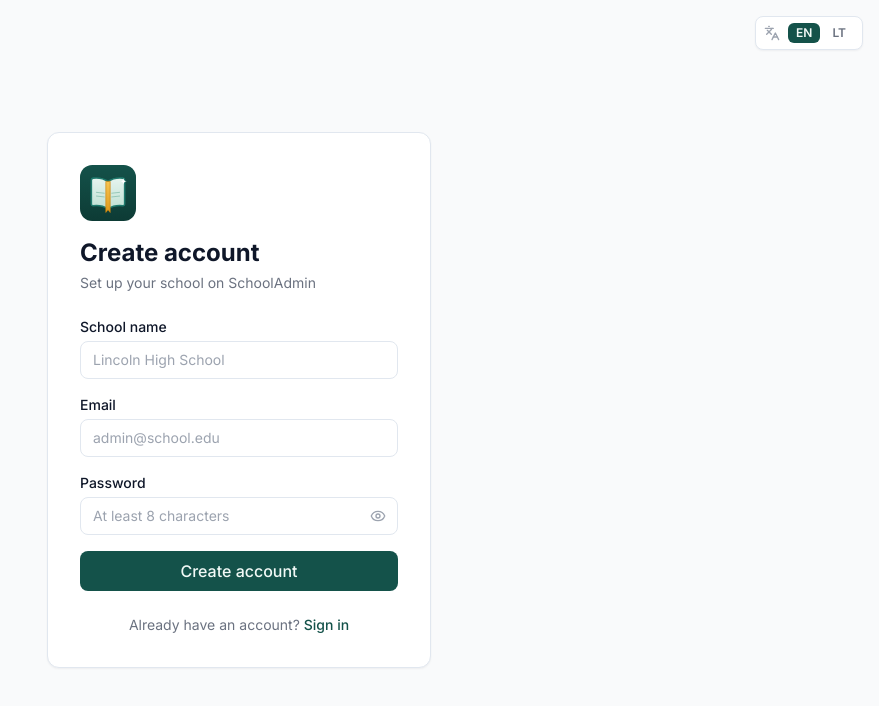
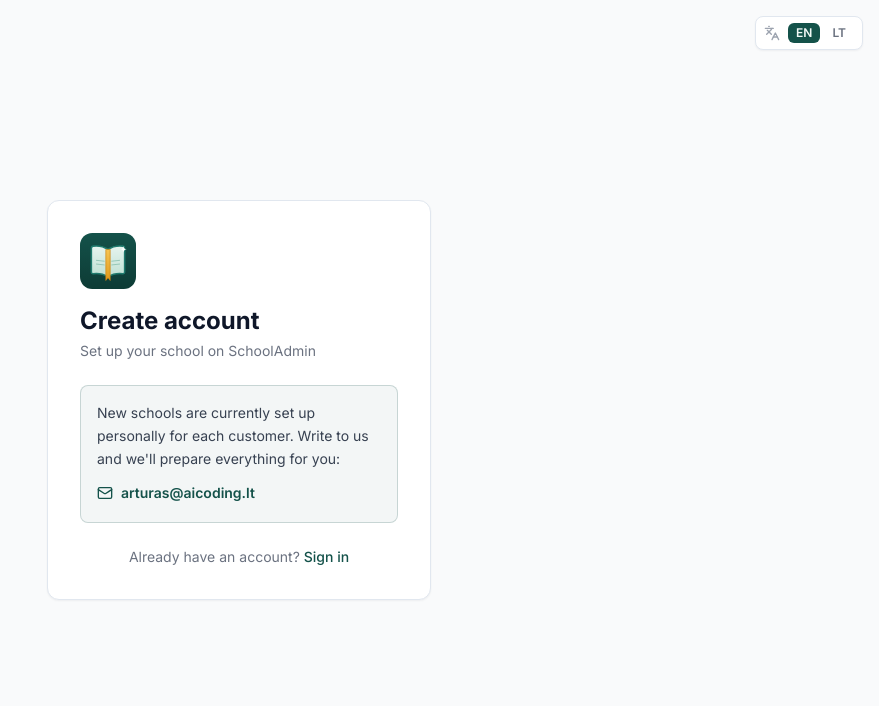
Before and after one commit to youraidev/school-admin-app, a React (Vite) app: page /login in a window 1280 px wide. Both pictures are taken after a click on the button "Register your school". Shown: the top 706 px of the page, without its empty margins (401-1280 px from the left). Built offline with nearby package versions, Linux system fonts and the light colour scheme; no server answers.

Commit message:
feat: implement manual onboarding for new schools and update registration messages

```diff
--- a/src/locales/en/auth.json
+++ b/src/locales/en/auth.json
@@ -17,6 +17,7 @@
     "creatingAccount": "Creating account...",
     "noAccount": "Don't have an account?",
     "registerSchool": "Register your school",
+    "registerManualInfo": "New schools are currently set up personally for each customer. Write to us and we'll prepare everything for you:",
     "haveAccount": "Already have an account?",
     "forgot": {
         "title": "Forgot password",
--- a/src/locales/en/errors.json
+++ b/src/locales/en/errors.json
@@ -10,6 +10,7 @@
     "INVALID_EMAIL": "Invalid email format",
     "INVALID_CREDENTIALS": "Invalid credentials",
     "REGISTER_FIELDS_REQUIRED": "School name, email, and password are required",
+    "REGISTRATION_DISABLED": "Self-registration is disabled. To register a new school, contact arturas@aicoding.lt",
     "PASSWORD_TOO_SHORT": "Password must be at least 8 characters",
     "PASSWORD_TOO_LONG": "Password must be 72 characters or fewer",
     "PASSWORDS_DO_NOT_MATCH": "Passwords do not match",
--- a/src/locales/lt/auth.json
+++ b/src/locales/lt/auth.json
@@ -17,6 +17,7 @@
     "creatingAccount": "Kuriama paskyra...",
     "noAccount": "Neturite paskyros?",
     "registerSchool": "Užregistruokite mokyklą",
+    "registerManualInfo": "Šiuo metu naujas mokyklas paruošiame asmeniškai kiekvienam klientui. Parašykite mums ir viską sutvarkysime už jus:",
     "haveAccount": "Jau turite paskyrą?",
     "forgot": {
         "title": "Pamiršote slaptažodį",
--- a/src/locales/lt/errors.json
+++ b/src/locales/lt/errors.json
@@ -10,6 +10,7 @@
     "INVALID_EMAIL": "Neteisingas el. pašto formatas",
     "INVALID_CREDENTIALS": "Neteisingi prisijungimo duomenys",
     "REGISTER_FIELDS_REQUIRED": "Mokyklos pavadinimas, el. paštas ir slaptažodis yra privalomi",
+    "REGISTRATION_DISABLED": "Savarankiška registracija išjungta. Dėl naujos mokyklos registracijos kreipkitės: arturas@aicoding.lt",
     "PASSWORD_TOO_SHORT": "Slaptažodį turi sudaryti bent 8 simboliai",
     "PASSWORD_TOO_LONG": "Slaptažodis negali būti ilgesnis nei 72 simboliai",
     "PASSWORDS_DO_NOT_MATCH": "Slaptažodžiai nesutampa",
--- a/src/pages/LoginPage.tsx
+++ b/src/pages/LoginPage.tsx
@@ -1,14 +1,18 @@
 import { useState, type FormEvent } from 'react';
 import { useNavigate, Link, useSearchParams } from 'react-router-dom';
 import { useTranslation } from 'react-i18next';
-import { Eye, EyeOff } from 'lucide-react';
+import { Eye, EyeOff, Mail } from 'lucide-react';
 import { useAuth } from '../contexts/AuthContext';
-import { loginUser, registerSchool } from '../lib/api';
+import { loginUser } from '../lib/api';
 import { getErrorCode, useErrorMessage } from '../i18n/errors';
 import { hasExplicitLanguageChoice } from '../i18n';
 import LanguageSwitcher from '../components/layout/LanguageSwitcher';
 
 type Mode = 'login' | 'register';
+
+// New schools are onboarded manually — the register view shows this contact
+// instead of a form (the API endpoint is disabled too, see server/routes/auth.ts)
+const ONBOARDING_EMAIL = 'arturas@aicoding.lt';
 
 export default function LoginPage() {
     const { t, i18n }     = useTranslation('auth');
@@ -18,7 +22,6 @@ export default function LoginPage() {
     const [searchParams]  = useSearchParams();
     const resetSuccess    = searchParams.get('reset') === '1';
     const [mode, setMode] = useState<Mode>('login');
-    const [schoolName, setSchoolName] = useState('');
     const [email, setEmail]           = useState('');
     const [password, setPassword]     = useState('');
     const [showPassword, setShowPassword] = useState(false);
@@ -32,10 +35,7 @@ export default function LoginPage() {
         try {
             // Only an explicit device choice may overwrite the account's stored
             // preference; otherwise the server's value wins (applied in AuthContext).
-            // Registration always records the language the user signed up in.
-            const data = mode === 'login'
-                ? await loginUser(email, password, hasExplicitLanguageChoice() ? i18n.resolvedLanguage : undefined)
-                : await registerSchool(schoolName, email, password, i18n.resolvedLanguage);
+            const data = await loginUser(email, password, hasExplicitLanguageChoice() ? i18n.resolvedLanguage : undefined);
             login(data.token, data.user);
             navigate('/');
         } catch (err) {
@@ -62,6 +62,20 @@ export default function LoginPage() {
                     {mode === 'login' ? t('welcomeBack') : t('setupSchool')}
                 </p>
 
+                {mode === 'register' ? (
+                    /* Manual onboarding notice — no self-service registration */
+                    <div className="bg-primary/5 border border-primary/20 rounded-lg px-4 py-4 text-sm text-gray-700">
+                        <p className="mb-3 leading-relaxed">{t('registerManualInfo')}</p>
+                        <a
+                            href={`mailto:${ONBOARDING_EMAIL}`}
+                            className="inline-flex items-center gap-2 font-semibold text-primary hover:underline"
+                        >
+                            <Mail size={16} />
+                            {ONBOARDING_EMAIL}
+                        </a>
+                    </div>
+                ) : (
+                    <>
                         {resetSuccess && (
                             <div className="bg-green-50 border border-green-200 text-green-800 text-sm rounded-lg px-4 py-3 mb-4">
                                 {t('resetSuccess')}
@@ -75,19 +89,6 @@ export default function LoginPage() {
                         )}
 
                         <form onSubmit={handleSubmit} className="space-y-4">
-                    {mode === 'register' && (
-                        <div>
-                            <label className="block text-sm font-medium mb-1">{t('schoolName')}</label>
-                            <input
-                                type="text"
-                                value={schoolName}
-                                onChange={e => setSchoolName(e.target.value)}
-                                required
-                                placeholder={t('schoolNamePlaceholder')}
-                                className="w-full border rounded-lg px-3 py-2 text-sm focus:outline-none focus:ring-2 focus:ring-primary/40"
-                            />
-                        </div>
-                    )}
                             <div>
                                 <label className="block text-sm font-medium mb-1">{t('email')}</label>
                                 <input
@@ -102,11 +103,9 @@ export default function LoginPage() {
                             <div>
                                 <div className="flex items-center justify-between mb-1">
                                     <label className="block text-sm font-medium">{t('password')}</label>
-                            {mode === 'login' && (
                                     <Link to="/forgot-password" className="text-xs text-primary hover:underline">
                                         {t('forgotPasswordLink')}
                                     </Link>
-                            )}
                                 </div>
                                 <div className="relative">
                                     <input
@@ -114,8 +113,6 @@ export default function LoginPage() {
                                         value={password}
                                         onChange={e => setPassword(e.target.value)}
                                         required
-                                minLength={mode === 'register' ? 8 : undefined}
-                                placeholder={mode === 'register' ? t('passwordMinPlaceholder') : ''}
                                         className="w-full border rounded-lg px-3 py-2 pr-10 text-sm focus:outline-none focus:ring-2 focus:ring-primary/40"
                                     />
                                     <button
@@ -133,9 +130,11 @@ export default function LoginPage() {
                                 disabled={loading}
                                 className="w-full bg-primary text-primary-foreground py-2 rounded-lg font-medium hover:bg-primary/90 disabled:opacity-50 transition-colors"
                             >
-                        {loading ? (mode === 'login' ? t('signingIn') : t('creatingAccount')) : (mode === 'login' ? t('signIn') : t('createAccount'))}
+                                {loading ? t('signingIn') : t('signIn')}
                             </button>
                         </form>
+                    </>
+                )}
 
                 <p className="text-sm text-center text-gray-500 mt-6">
                     {mode === 'login' ? (
```
Also changed, not shown: 1 other file (tests, documents, lock files or other folders). Lines whose indentation alone changed are shown as unchanged.
